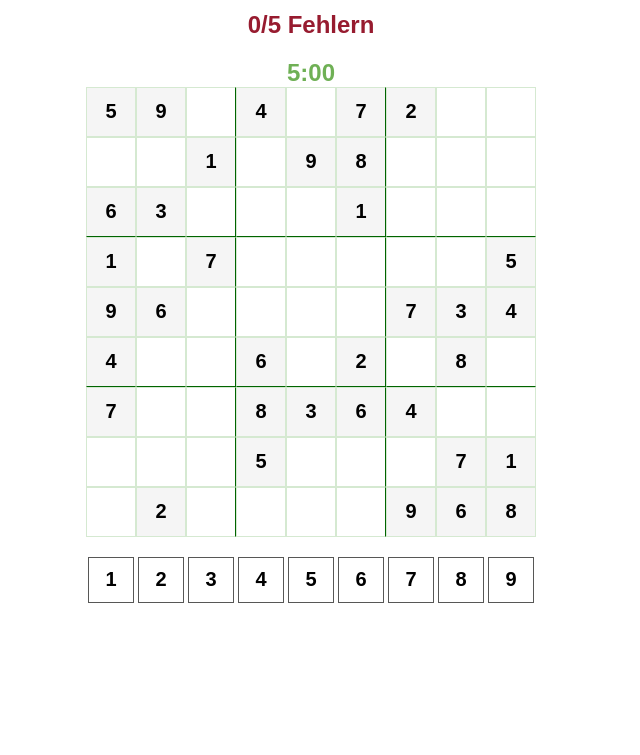
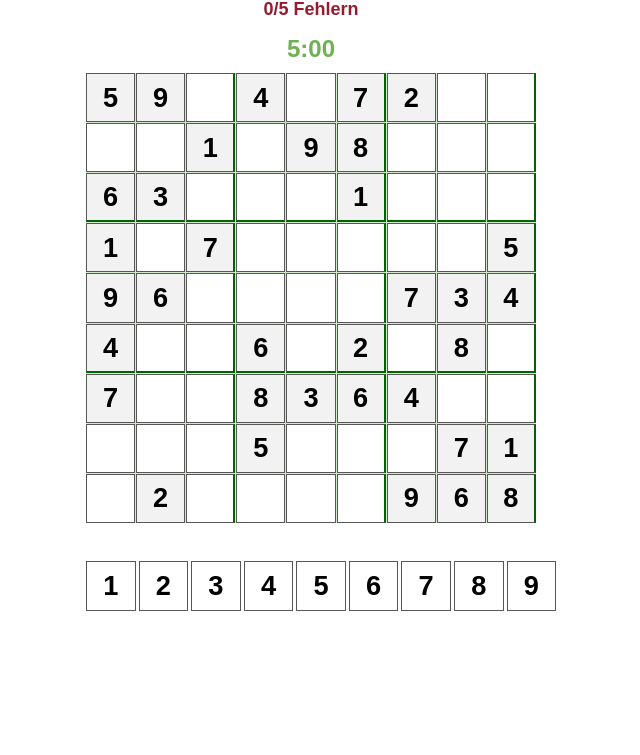
Before and after one commit to zeqsebastian/zeqsebastian.github.io, a plain HTML site: page index.html in a window 1280 px wide. Shown: the part 45-800 px from the top of the page, without its empty margins (329-969 px from the left). Drawn offline with Linux system fonts and the light colour scheme.

Commit message:
Add files via upload

```diff
--- a/sudoku.css
+++ b/sudoku.css
@@ -1,18 +1,24 @@
 body {
     font-family: Arial, Helvetica, sans-serif;
     text-align: center;
+    margin: 0;
+    padding: 0;
 }
 
 hr {
-    width: 500px;
+    width: 90%;
+    max-width: 500px;
 }
-#title{
+
+#title {
     font-size: 24px;
     font-weight: bold;
     color: green;
 }
+
 #errors {
     color: #971B2F;
+    font-size: 18px;
 }
 
 #timer {
@@ -30,56 +36,90 @@ hr {
 }
 
 #board {
-    width: 450px;
-    height: 450px;
-    margin: 0 auto;
-    display: flex;
-    flex-wrap: wrap;
+    display: grid;
+    grid-template-columns: repeat(9, 1fr);
+    grid-template-rows: repeat(9, 1fr);
+    width: 90vw; /* Skalierung für mobile Geräte */
+    max-width: 450px; /* Maximale Breite für große Bildschirme */
+    aspect-ratio: 1; /* Quadratisches Layout beibehalten */
+    gap: 1px;
+    background-color: #D5E9D1;
+    margin: 10px auto;
 }
 
 .tile {
-    width: 48px;
-    height: 48px;
-    border: 1px solid #D5E9D1;
-    font-size: 20px;
-    font-weight: bold;
     display: flex;
     justify-content: center;
     align-items: center;
+    font-size: calc(1.5vw + 8px); /* Dynamische Schriftgröße */
+    font-weight: bold;
+    border: 1px solid #575756;
+    background-color: white;
+}
+
+.tile-start {
+    background-color: #f2f2f2;
 }
 
 #digits {
-    width: 450px;
-    height: 50px;
-    margin: 0 auto;
-    display: flex;
-    flex-wrap: wrap;
+    display: grid;
+    grid-template-columns: repeat(9, 1fr); /* 9 Zahlen in einer Zeile */
+    gap: 5px;
+    width: 90vw;
+    max-width: 450px;
+    margin: 10px auto;
 }
 
 .number {
-    width: 44px;
-    height: 44px;
-    border: 1px solid #575756;
-    margin: 2px;
-    font-size: 20px;
-    font-weight: bold;
     display: flex;
     justify-content: center;
     align-items: center;
+    font-size: calc(1.5vw + 8px);
+    font-weight: bold;
+    border: 1px solid #575756;
+    cursor: pointer;
+    background-color: white;
+    width: 100%;
+    aspect-ratio: 1;
+}
+
+/* ✅ Anpassung für Handys: Zahlen in 2 Reihen */
+@media (max-width: 600px) {
+    #digits {
+        grid-template-columns: repeat(5, 1fr); /* 5 Zahlen pro Zeile */
+    }
 }
 
 .number-selected {
     background-color: #6fb055;
+    color: white;
 }
 
-.tile-start {
-    background-color: whitesmoke;
+/* ✅ Linien für das Sudoku-Grid */
+.tile:nth-child(3n) {
+    border-right: 2px solid darkgreen;
 }
 
-.horizontal-line {
-    border-bottom: 1px solid darkgreen;
+.tile:nth-child(n+19):nth-child(-n+27),
+.tile:nth-child(n+46):nth-child(-n+54) {
+    border-bottom: 2px solid darkgreen;
 }
 
-.vertical-line {
-    border-right: 1px solid darkgreen;
+/* ✅ Anpassung für Handys */
+@media (max-width: 600px) {
+    #board {
+        width: 95vw;
+        max-width: 400px;
+    }
+    .tile {
+        font-size: calc(3vw + 8px);
+    }
+    #digits {
+        width: 95vw;
+    }
+    .number {
+        width: 12%;
+        max-width: 40px;
+        font-size: calc(2vw + 8px);
+    }
 }
```
